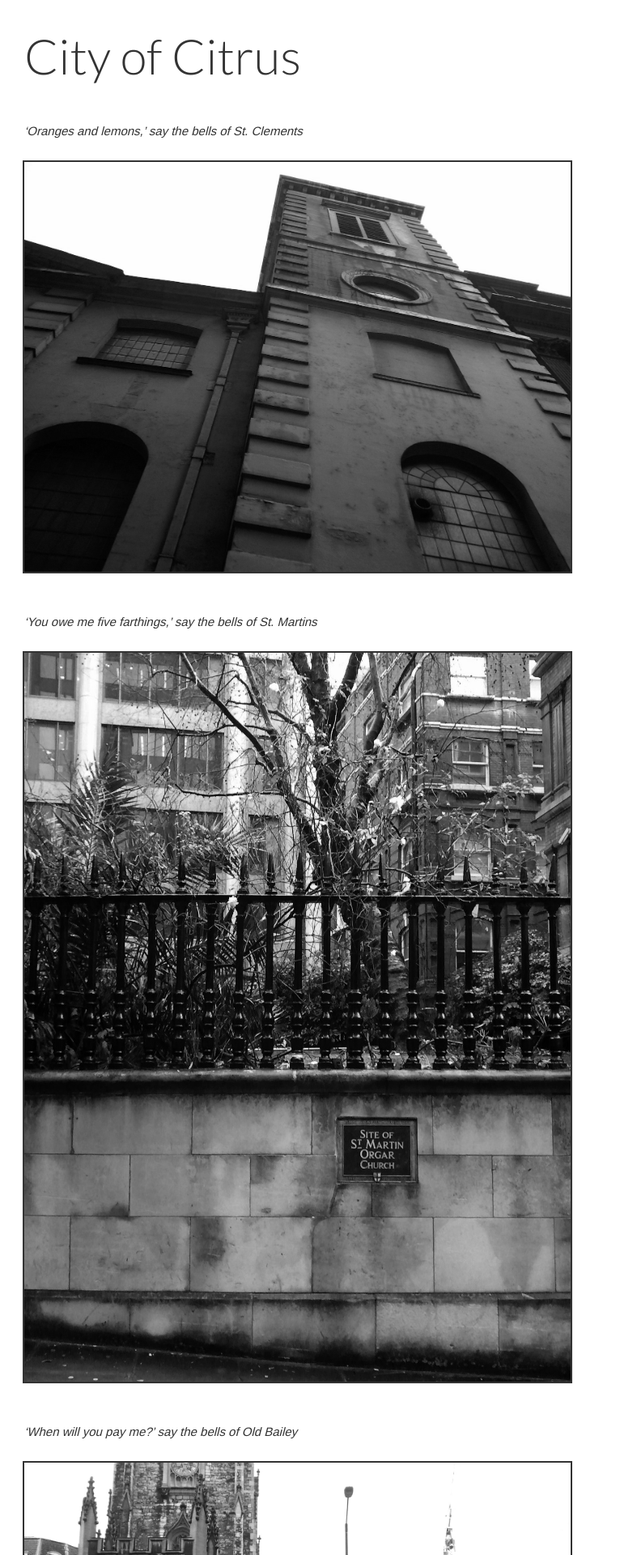
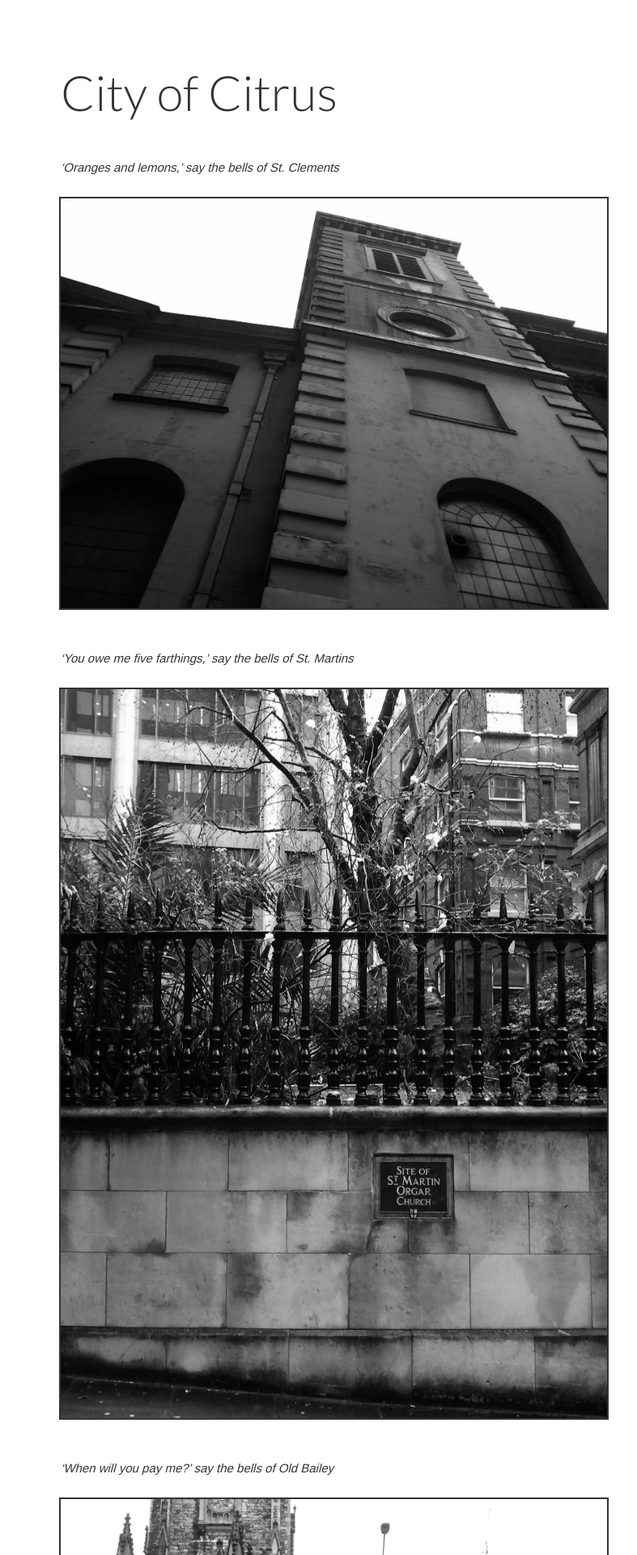
Before and after one commit to jacobandreas/writing, a Jekyll site: the page built from _posts/2012-12-27-city-of-citrus.md, in a window 1280 px wide. Shown: the top 1920 px of the page at 81% size, without its empty margins (0-787 px from the left). Built offline with Jekyll 4.4.1, drawn with Linux system fonts in a browser that asks for light colours; nearby versions of some CDN libraries.

Commit message:
no margin images, big body margin

```diff
--- a/css/style.css
+++ b/css/style.css
@@ -15,7 +15,7 @@
 
 body {
   max-width: 45em;
-  margin: 2em;
+  margin: 5em;
 }
 
 body.fluid {
@@ -203,7 +203,7 @@
   margin-left: 10%;
 }
 
-@media only screen and (min-width: 1300px) {
+/*@media only screen and (min-width: 1300px) {
   .essay img, .essay .margin {
     float: right;
     width: 28em;
@@ -218,7 +218,7 @@
     width: 45em;
     margin: 5em;
   }
-}
+}*/
 
 code {
   background: #eee;
```
